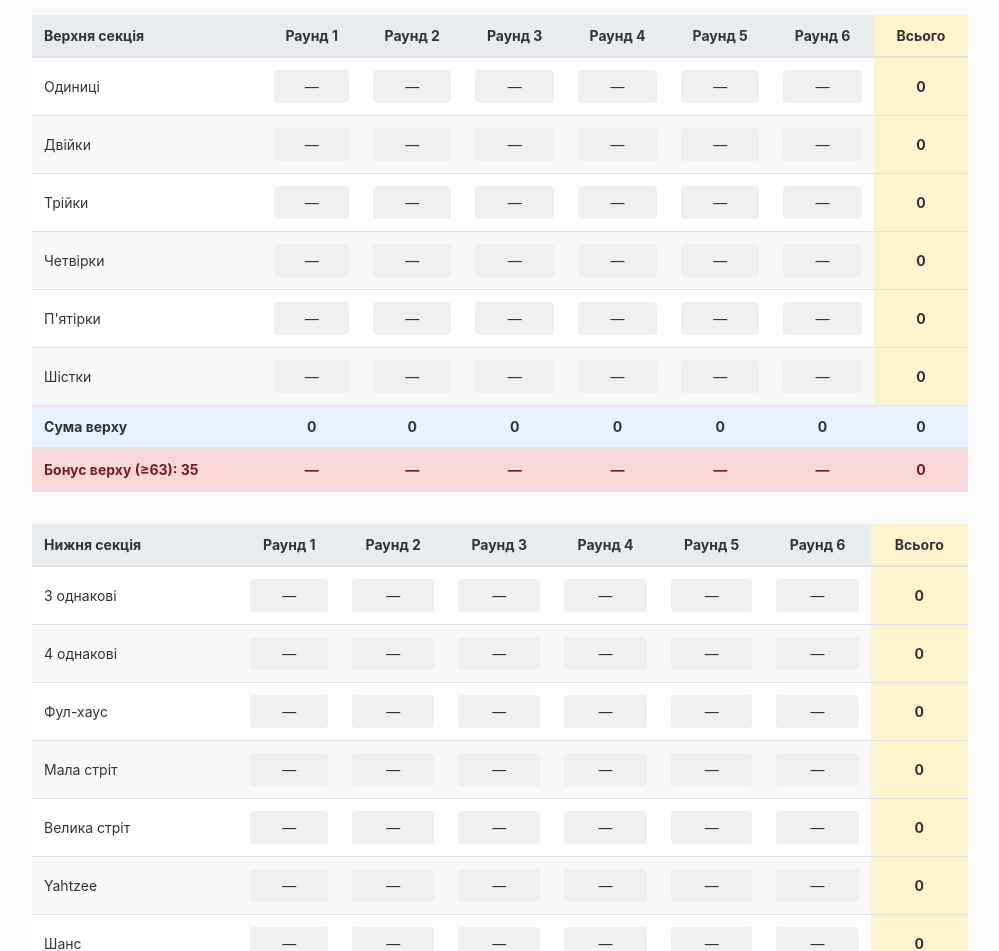
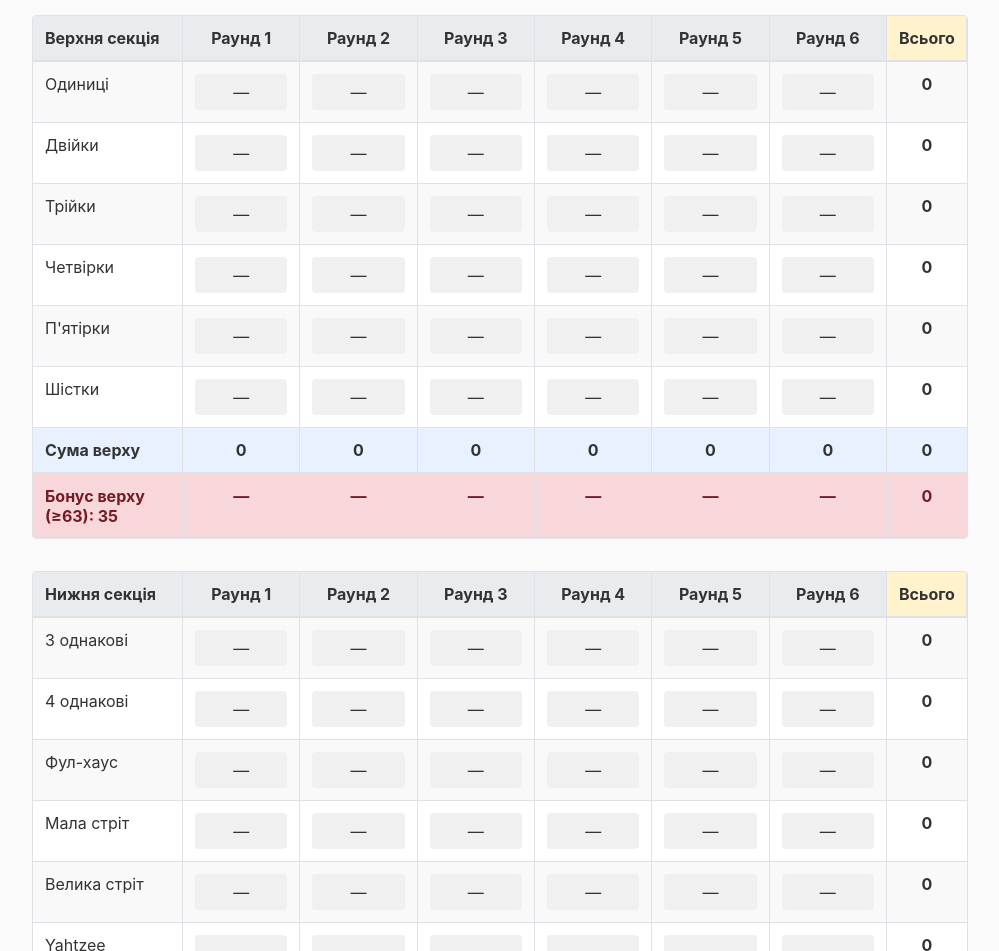
Before and after one commit to melnickforever/yahtzee, a Next.js app: page / in a window 1280 px wide. Shown: the part 281-1232 px from the top of the page, without its empty margins (140-1139 px from the left). Built offline with nearby package versions, Linux system fonts and the light colour scheme.

Commit message:
Style fixes

```diff
--- a/app/components/ScoreTable.tsx
+++ b/app/components/ScoreTable.tsx
@@ -64,12 +64,6 @@
     }));
   };
 
-  const isRoundFilled = (round: number, currentCategory?: CategoryKey) => {
-    return Object.entries(scores).some(
-      ([cat, roundScores]) => (currentCategory ? cat !== currentCategory : true) && roundScores[round] !== null
-    );
-  };
-
   const getCategoryTotal = (category: CategoryKey) => {
     return scores[category].reduce((sum, score) => sum + (score ?? 0), 0);
   };
@@ -77,6 +71,12 @@
   const getRoundTotal = (round: number, section: 'upper' | 'lower') => {
     const categories = section === 'upper' ? ['ones', 'twos', 'threes', 'fours', 'fives', 'sixes'] : ['threeOfAKind', 'fourOfAKind', 'fullHouse', 'smallStraight', 'largeStraight', 'yahtzee', 'chance'];
     return categories.reduce((sum, cat) => sum + (scores[cat as CategoryKey][round] ?? 0), 0);
+  };
+
+  const isRoundFilled = (round: number, currentCategory?: CategoryKey) => {
+    return Object.entries(scores).some(
+      ([cat, roundScores]) => (currentCategory ? cat !== currentCategory : true) && roundScores[round] !== null
+    );
   };
 
   // Calculate totals across all rounds
@@ -99,242 +99,106 @@
   // Grand total
   const grandTotal = upperGrandTotal + lowerGrandTotal + upperBonus + yahtzeeBonus;
 
+  const renderGridRow = (categoryKey: CategoryKey, categoryName: string) => (
+    <>
+      <div className="score-grid-cell score-grid-category">{categoryName}</div>
+      {Array.from({ length: ROUNDS }, (_, i) => (
+        <div key={i} className="score-grid-cell">
+          <ScoreCell
+            value={scores[categoryKey][i]}
+            onChange={(value) => handleScoreChange(categoryKey, i, value)}
+            disabled={isRoundFilled(i, categoryKey)}
+          />
+        </div>
+      ))}
+      <div className="score-grid-cell score-grid-total">{getCategoryTotal(categoryKey)}</div>
+    </>
+  );
+
   return (
     <div className="score-table-container">
       <h2>{t.title}</h2>
 
-      <table className="score-table">
-        <thead>
-          <tr className="score-table-header">
-            <th>{t.categories.upper.title}</th>
+      {/* Upper Section */}
+      <div className="score-grid">
+        <div className="score-grid-header">
+          <div className="score-grid-cell">{t.categories.upper.title}</div>
           {Array.from({ length: ROUNDS }, (_, i) => (
-              <th key={i}>
+            <div key={i} className="score-grid-cell">
               {t.round} {i + 1}
-              </th>
+            </div>
           ))}
-            <th className="score-table-header-total">{t.total}</th>
-          </tr>
-        </thead>
-        <tbody>
-          <tr>
-            <td className="score-category-name">{t.categories.upper.ones}</td>
+          <div className="score-grid-cell score-grid-header-total">{t.total}</div>
+        </div>
+
+        <div className="score-grid-row">{renderGridRow('ones', t.categories.upper.ones)}</div>
+        <div className="score-grid-row">{renderGridRow('twos', t.categories.upper.twos)}</div>
+        <div className="score-grid-row">{renderGridRow('threes', t.categories.upper.threes)}</div>
+        <div className="score-grid-row">{renderGridRow('fours', t.categories.upper.fours)}</div>
+        <div className="score-grid-row">{renderGridRow('fives', t.categories.upper.fives)}</div>
+        <div className="score-grid-row">{renderGridRow('sixes', t.categories.upper.sixes)}</div>
+
+        <div className="score-grid-row score-grid-subtotal">
+          <div className="score-grid-cell">{t.categories.upper.subtotal}</div>
           {Array.from({ length: ROUNDS }, (_, i) => (
-              <td key={i}>
-                <ScoreCell
-                  value={scores.ones[i]}
-                  onChange={(value) => handleScoreChange('ones', i, value)}
-                  disabled={isRoundFilled(i, 'ones')}
-                />
-              </td>
+            <div key={i} className="score-grid-cell">
+              {getRoundTotal(i, 'upper')}
+            </div>
           ))}
-            <td className="score-category-total">{getCategoryTotal('ones')}</td>
-          </tr>
-          <tr>
-            <td className="score-category-name">{t.categories.upper.twos}</td>
+          <div className="score-grid-cell">{upperGrandTotal}</div>
+        </div>
+
+        <div className="score-grid-row score-grid-bonus">
+          <div className="score-grid-cell">{t.bonuses.upperBonus}</div>
+          {Array.from({ length: ROUNDS }, () => (
+            <div key="bonus" className="score-grid-cell">
+              —
+            </div>
+          ))}
+          <div className="score-grid-cell">{upperBonus}</div>
+        </div>
+      </div>
+
+      {/* Lower Section */}
+      <div className="score-grid score-grid-lower">
+        <div className="score-grid-header">
+          <div className="score-grid-cell">{t.categories.lower.title}</div>
           {Array.from({ length: ROUNDS }, (_, i) => (
-              <td key={i}>
-                <ScoreCell
-                  value={scores.twos[i]}
-                  onChange={(value) => handleScoreChange('twos', i, value)}
-                  disabled={isRoundFilled(i, 'twos')}
-                />
-              </td>
+            <div key={i} className="score-grid-cell">
+              {t.round} {i + 1}
+            </div>
           ))}
-            <td className="score-category-total">{getCategoryTotal('twos')}</td>
-          </tr>
-          <tr>
-            <td className="score-category-name">{t.categories.upper.threes}</td>
+          <div className="score-grid-cell score-grid-header-total">{t.total}</div>
+        </div>
+
+        <div className="score-grid-row">{renderGridRow('threeOfAKind', t.categories.lower.threeOfAKind)}</div>
+        <div className="score-grid-row">{renderGridRow('fourOfAKind', t.categories.lower.fourOfAKind)}</div>
+        <div className="score-grid-row">{renderGridRow('fullHouse', t.categories.lower.fullHouse)}</div>
+        <div className="score-grid-row">{renderGridRow('smallStraight', t.categories.lower.smallStraight)}</div>
+        <div className="score-grid-row">{renderGridRow('largeStraight', t.categories.lower.largeStraight)}</div>
+        <div className="score-grid-row">{renderGridRow('yahtzee', t.categories.lower.yahtzee)}</div>
+        <div className="score-grid-row">{renderGridRow('chance', t.categories.lower.chance)}</div>
+
+        <div className="score-grid-row score-grid-subtotal">
+          <div className="score-grid-cell">{t.categories.lower.subtotal}</div>
           {Array.from({ length: ROUNDS }, (_, i) => (
-              <td key={i}>
-                <ScoreCell
-                  value={scores.threes[i]}
-                  onChange={(value) => handleScoreChange('threes', i, value)}
-                  disabled={isRoundFilled(i, 'threes')}
-                />
-              </td>
+            <div key={i} className="score-grid-cell">
+              {getRoundTotal(i, 'lower')}
+            </div>
           ))}
-            <td className="score-category-total">{getCategoryTotal('threes')}</td>
-          </tr>
-          <tr>
-            <td className="score-category-name">{t.categories.upper.fours}</td>
-            {Array.from({ length: ROUNDS }, (_, i) => (
-              <td key={i}>
-                <ScoreCell
-                  value={scores.fours[i]}
-                  onChange={(value) => handleScoreChange('fours', i, value)}
-                  disabled={isRoundFilled(i, 'fours')}
-                />
-              </td>
+          <div className="score-grid-cell">{lowerGrandTotal}</div>
+        </div>
+
+        <div className="score-grid-row score-grid-bonus">
+          <div className="score-grid-cell">{t.bonuses.yahtzeeBonus}</div>
+          {Array.from({ length: ROUNDS }, () => (
+            <div key="bonus" className="score-grid-cell">
+              —
+            </div>
           ))}
-            <td className="score-category-total">{getCategoryTotal('fours')}</td>
-          </tr>
-          <tr>
-            <td className="score-category-name">{t.categories.upper.fives}</td>
-            {Array.from({ length: ROUNDS }, (_, i) => (
-              <td key={i}>
-                <ScoreCell
-                  value={scores.fives[i]}
-                  onChange={(value) => handleScoreChange('fives', i, value)}
-                  disabled={isRoundFilled(i, 'fives')}
-                />
-              </td>
-            ))}
-            <td className="score-category-total">{getCategoryTotal('fives')}</td>
-          </tr>
-          <tr>
-            <td className="score-category-name">{t.categories.upper.sixes}</td>
-            {Array.from({ length: ROUNDS }, (_, i) => (
-              <td key={i}>
-                <ScoreCell
-                  value={scores.sixes[i]}
-                  onChange={(value) => handleScoreChange('sixes', i, value)}
-                  disabled={isRoundFilled(i, 'sixes')}
-                />
-              </td>
-            ))}
-            <td className="score-category-total">{getCategoryTotal('sixes')}</td>
-          </tr>
-          <tr className="score-subtotal-row">
-            <td className="score-category-name">{t.categories.upper.subtotal}</td>
-            {Array.from({ length: ROUNDS }, (_, i) => (
-              <td key={i}>
-                {getRoundTotal(i, 'upper')}
-              </td>
-            ))}
-            <td>{upperGrandTotal}</td>
-          </tr>
-          <tr className="score-bonus-row">
-            <td className="score-category-name">{t.bonuses.upperBonus}</td>
-            {Array.from({ length: ROUNDS }, () => (
-              <td key="bonus">—</td>
-            ))}
-            <td className="score-bonus-value">{upperBonus}</td>
-          </tr>
-        </tbody>
-      </table>
-
-      <table className="score-table">
-        <thead>
-          <tr className="score-table-header">
-            <th>{t.categories.lower.title}</th>
-            {Array.from({ length: ROUNDS }, (_, i) => (
-              <th key={i}>
-                {t.round} {i + 1}
-              </th>
-            ))}
-            <th className="score-table-header-total">{t.total}</th>
-          </tr>
-        </thead>
-        <tbody>
-          <tr>
-            <td className="score-category-name">{t.categories.lower.threeOfAKind}</td>
-            {Array.from({ length: ROUNDS }, (_, i) => (
-              <td key={i}>
-                <ScoreCell
-                  value={scores.threeOfAKind[i]}
-                  onChange={(value) => handleScoreChange('threeOfAKind', i, value)}
-                  disabled={isRoundFilled(i, 'threeOfAKind')}
-                />
-              </td>
-            ))}
-            <td className="score-category-total">{getCategoryTotal('threeOfAKind')}</td>
-          </tr>
-          <tr>
-            <td className="score-category-name">{t.categories.lower.fourOfAKind}</td>
-            {Array.from({ length: ROUNDS }, (_, i) => (
-              <td key={i}>
-                <ScoreCell
-                  value={scores.fourOfAKind[i]}
-                  onChange={(value) => handleScoreChange('fourOfAKind', i, value)}
-                  disabled={isRoundFilled(i, 'fourOfAKind')}
-                />
-              </td>
-            ))}
-            <td className="score-category-total">{getCategoryTotal('fourOfAKind')}</td>
-          </tr>
-          <tr>
-            <td className="score-category-name">{t.categories.lower.fullHouse}</td>
-            {Array.from({ length: ROUNDS }, (_, i) => (
-              <td key={i}>
-                <ScoreCell
-                  value={scores.fullHouse[i]}
-                  onChange={(value) => handleScoreChange('fullHouse', i, value)}
-                  disabled={isRoundFilled(i, 'fullHouse')}
-                />
-              </td>
-            ))}
-            <td className="score-category-total">{getCategoryTotal('fullHouse')}</td>
-          </tr>
-          <tr>
-            <td className="score-category-name">{t.categories.lower.smallStraight}</td>
-            {Array.from({ length: ROUNDS }, (_, i) => (
-              <td key={i}>
-                <ScoreCell
-                  value={scores.smallStraight[i]}
-                  onChange={(value) => handleScoreChange('smallStraight', i, value)}
-                  disabled={isRoundFilled(i, 'smallStraight')}
-                />
-              </td>
-            ))}
-            <td className="score-category-total">{getCategoryTotal('smallStraight')}</td>
-          </tr>
-          <tr>
-            <td className="score-category-name">{t.categories.lower.largeStraight}</td>
-            {Array.from({ length: ROUNDS }, (_, i) => (
-              <td key={i}>
-                <ScoreCell
-                  value={scores.largeStraight[i]}
-                  onChange={(value) => handleScoreChange('largeStraight', i, value)}
-                  disabled={isRoundFilled(i, 'largeStraight')}
-                />
-              </td>
-            ))}
-            <td className="score-category-total">{getCategoryTotal('largeStraight')}</td>
-          </tr>
-          <tr>
-            <td className="score-category-name">{t.categories.lower.yahtzee}</td>
-            {Array.from({ length: ROUNDS }, (_, i) => (
-              <td key={i}>
-                <ScoreCell
-                  value={scores.yahtzee[i]}
-                  onChange={(value) => handleScoreChange('yahtzee', i, value)}
-                  disabled={isRoundFilled(i, 'yahtzee')}
-                />
-              </td>
-            ))}
-            <td className="score-category-total">{getCategoryTotal('yahtzee')}</td>
-          </tr>
-          <tr>
-            <td className="score-category-name">{t.categories.lower.chance}</td>
-            {Array.from({ length: ROUNDS }, (_, i) => (
-              <td key={i}>
-                <ScoreCell
-                  value={scores.chance[i]}
-                  onChange={(value) => handleScoreChange('chance', i, value)}
-                  disabled={isRoundFilled(i, 'chance')}
-                />
-              </td>
-            ))}
-            <td className="score-category-total">{getCategoryTotal('chance')}</td>
-          </tr>
-          <tr className="score-subtotal-row">
-            <td className="score-category-name">{t.categories.lower.subtotal}</td>
-            {Array.from({ length: ROUNDS }, (_, i) => (
-              <td key={i}>
-                {getRoundTotal(i, 'lower')}
-              </td>
-            ))}
-            <td>{lowerGrandTotal}</td>
-          </tr>
-          <tr className="score-bonus-row">
-            <td className="score-category-name">{t.bonuses.yahtzeeBonus}</td>
-            {Array.from({ length: ROUNDS }, () => (
-              <td key="bonus">—</td>
-            ))}
-            <td className="score-bonus-value">{yahtzeeBonus}</td>
-          </tr>
-        </tbody>
-      </table>
+          <div className="score-grid-cell">{yahtzeeBonus}</div>
+        </div>
+      </div>
 
       <div className="grand-total">
         {t.grandTotal}: {grandTotal}
--- a/app/globals.css
+++ b/app/globals.css
@@ -188,6 +188,66 @@
   cursor: pointer;
 }
 
+/* Rules Grid */
+.rules-grid {
+  display: grid;
+  grid-template-columns: 1fr 2fr 1fr;
+  gap: 0;
+  background-color: #fff;
+  border: 1px solid #dee2e6;
+  border-radius: 4px;
+  overflow: hidden;
+  margin-top: 12px;
+}
+
+.rules-grid-header {
+  display: contents;
+}
+
+.rules-grid-header > .rules-grid-cell {
+  background-color: #e9ecef;
+  font-weight: bold;
+  padding: 12px 8px;
+  border-bottom: 2px solid #dee2e6;
+  border-right: 1px solid #dee2e6;
+}
+
+.rules-grid-header > .rules-grid-cell:last-child {
+  border-right: none;
+}
+
+.rules-grid-row {
+  display: contents;
+}
+
+.rules-grid-row:nth-child(odd) > .rules-grid-cell {
+  background-color: #fff;
+}
+
+.rules-grid-row:nth-child(even) > .rules-grid-cell {
+  background-color: #f9f9f9;
+}
+
+.rules-grid-cell {
+  padding: 8px;
+  border-right: 1px solid #dee2e6;
+  border-bottom: 1px solid #dee2e6;
+}
+
+.rules-grid-cell:last-child {
+  border-right: none;
+}
+
+.rules-grid-row:last-child > .rules-grid-cell {
+  border-bottom: none;
+}
+
+.rules-grid-bonus .rules-grid-cell {
+  background-color: #f8d7da !important;
+  color: #721c24 !important;
+  font-weight: bold;
+}
+
 .rules-table {
   width: 100%;
   border-collapse: collapse;
@@ -238,6 +298,92 @@
 /* Score Table */
 .score-table-container {
   padding: 16px;
+}
+
+/* Score Grid */
+.score-grid {
+  display: grid;
+  grid-template-columns: 150px repeat(6, 1fr) 80px;
+  gap: 0;
+  background-color: #fff;
+  border: 1px solid #dee2e6;
+  border-radius: 4px;
+  overflow: hidden;
+  margin-top: 16px;
+}
+
+.score-grid-lower {
+  margin-top: 32px;
+}
+
+.score-grid-header {
+  display: contents;
+}
+
+.score-grid-header > .score-grid-cell {
+  background-color: #e9ecef;
+  font-weight: bold;
+  padding: 12px;
+  border-right: 1px solid #dee2e6;
+  border-bottom: 2px solid #dee2e6;
+  text-align: center;
+}
+
+.score-grid-header > .score-grid-cell:first-child {
+  text-align: left;
+}
+
+.score-grid-header-total {
+  background-color: #fff3cd !important;
+}
+
+.score-grid-row {
+  display: contents;
+}
+
+.score-grid-row > .score-grid-cell {
+  padding: 12px;
+  text-align: center;
+  border-right: 1px solid #dee2e6;
+  border-bottom: 1px solid #dee2e6;
+}
+
+.score-grid-row > .score-grid-cell:first-child {
+  text-align: left;
+}
+
+.score-grid-row > .score-grid-cell:last-child {
+  border-right: none;
+}
+
+.score-grid-row:nth-child(odd) > .score-grid-cell {
+  background-color: #fff;
+}
+
+.score-grid-row:nth-child(even) > .score-grid-cell {
+  background-color: #f9f9f9;
+}
+
+.score-grid-category {
+  font-weight: normal;
+}
+
+.score-grid-total {
+  background-color: #fff3cd;
+  font-weight: bold;
+}
+
+.score-grid-subtotal > .score-grid-cell {
+  background-color: #e7f1ff !important;
+  font-weight: bold;
+  border-bottom: 2px solid #dee2e6;
+}
+
+.score-grid-bonus > .score-grid-cell {
+  background-color: #f8d7da !important;
+  color: #721c24 !important;
+  font-weight: bold;
+  border-bottom: none;
 }
 
 .score-table {
```
Also changed, not shown: app/components/RulesReference.tsx (+19 -20 lines), 2 other files (tests, documents, lock files or other folders). Lines whose indentation alone changed are shown as unchanged.
